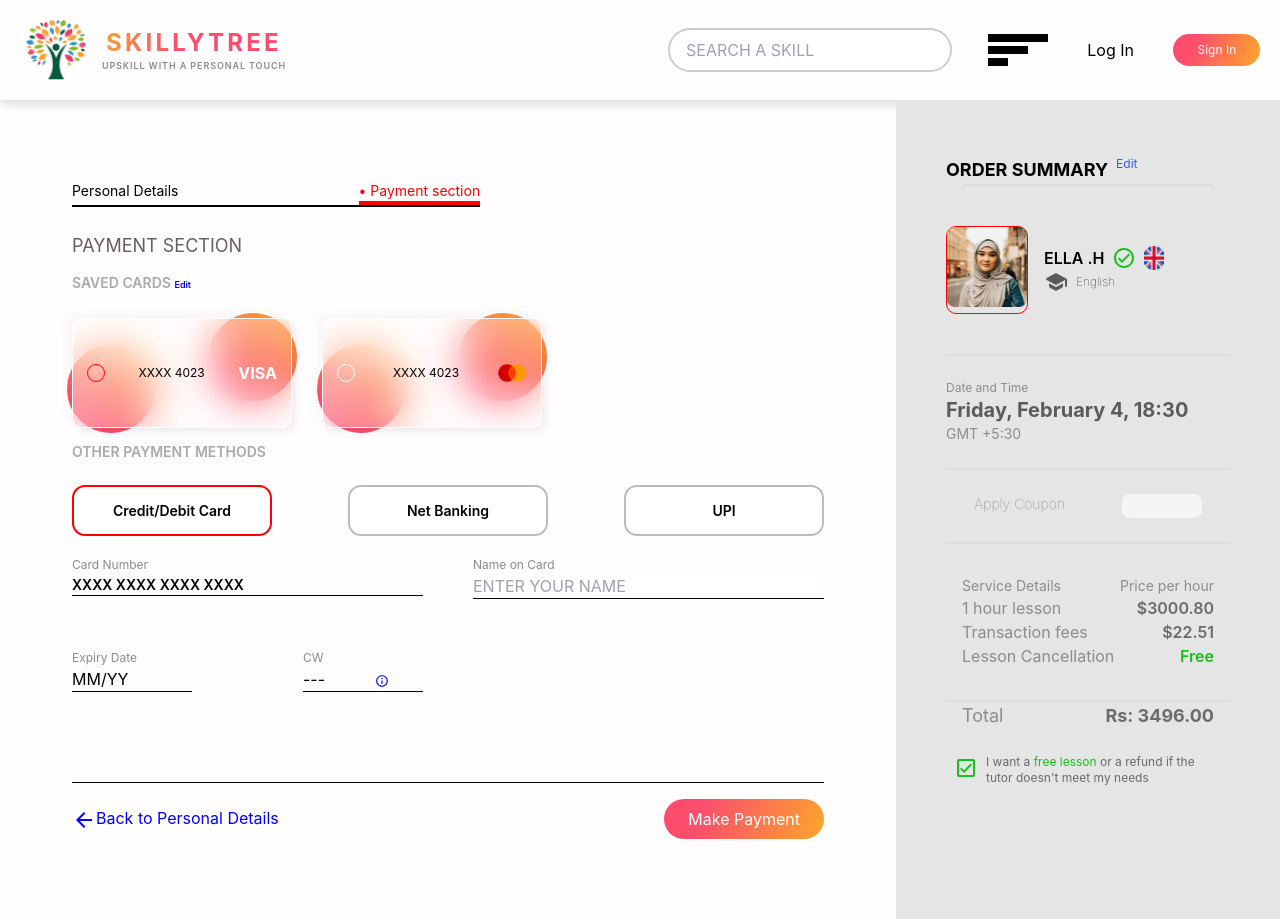
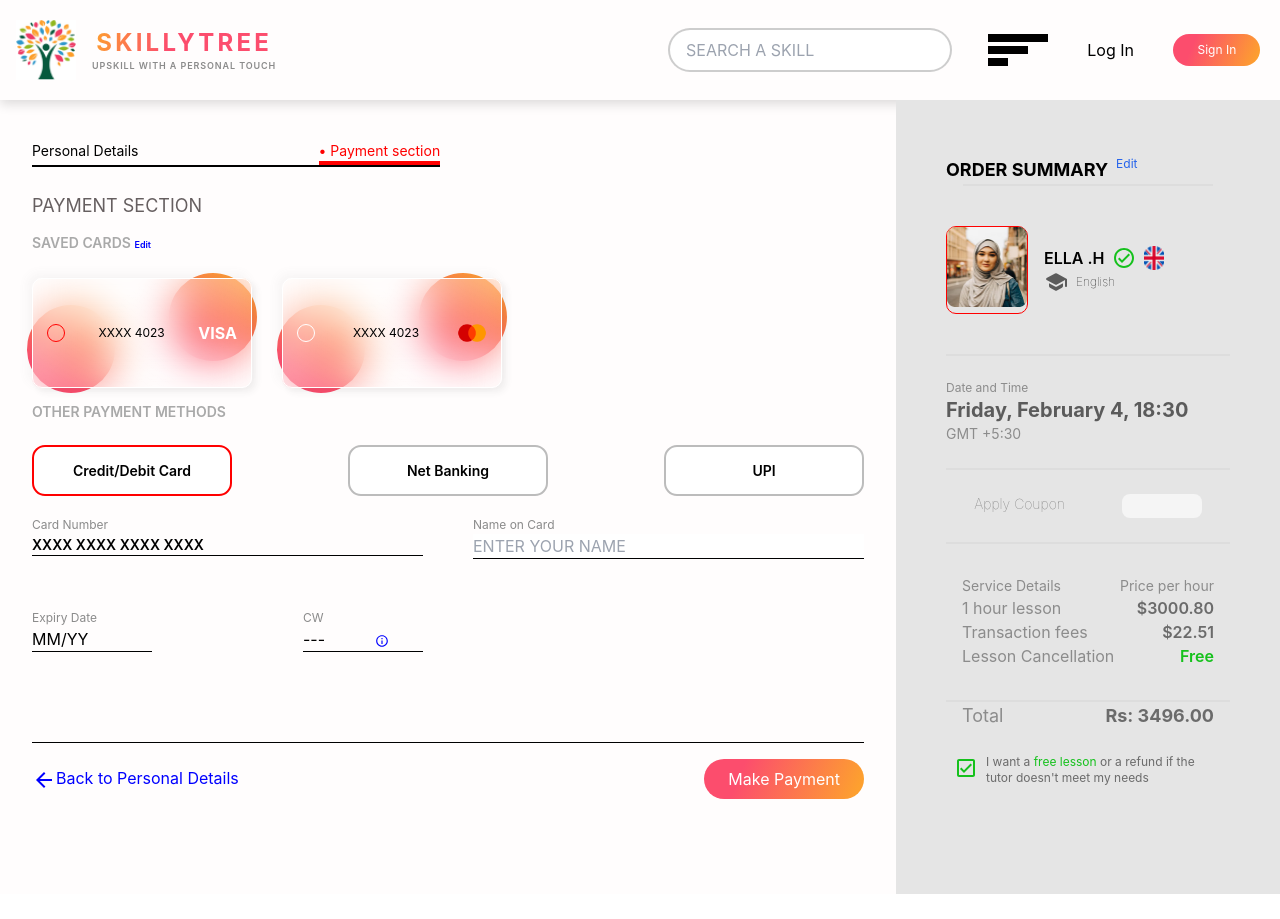
Before and after one commit to ORKO06/skilly-tree-payment, a Next.js app: page / in a window 1280 px wide. After the commit the page ends 894 px from the top, so only its background shows below. Built offline with nearby package versions, Linux system fonts and the light colour scheme.

Commit message:
fix: css styling

```diff
--- a/components/Navbar.js
+++ b/components/Navbar.js
@@ -11,7 +11,7 @@ const Navbar = () => {
       className="sm:p-0"
     >
       <div className="md:grid hidden sm:gap-4 max-w-8xl m-auto grid-cols-2 sm:grid-cols-navbar ">
-        <div className="flex flex-row gap-4 justify-center">
+        <div className="flex flex-row gap-4 ml-4">
           <Image
             width={60}
             height={60}
--- a/components/OrderSummary.js
+++ b/components/OrderSummary.js
@@ -8,8 +8,8 @@ import SchoolRoundedIcon from "@mui/icons-material/SchoolRounded";
 
 const OrderSummary = () => {
   return (
-    <div className=" flex justify-center">
-      <div className="max-w-300  float-right sm:rounded-xl md:rounded-none p-2 md:bg-[#E5E5E5] sm:bg-white shadow-[-3px_4px_11px_rgba(0,0,0,0.18)] md:shadow-none m-4  md:my-10 rounded-2xl md:rounded-none ">
+    <div className="lg:pb-9  flex justify-center shadow-[-3px_4px_11px_rgba(0,0,0,0.18)] md:shadow-none sm:m-0 mx-5 rounded-2xl">
+      <div className="max-w-300 w-1 float-right sm:rounded-xl md:rounded-none p-2 md:bg-[#E5E5E5] sm:bg-white  m-4 md:my-10 rounded-2xl md:rounded-none ">
         {true && (
           <span className="my-2 hidden md:block ">
             <div className="flex flex-row gap-2">
--- a/pages/index.js
+++ b/pages/index.js
@@ -10,7 +10,7 @@ export default function Home() {
         <div className="shadow-[-3px_4px_11px_rgba(0,0,0,0.18)] md:shadow-none m-4  md:my-10 rounded-2xl md:rounded-none px-4">
           <Payment />
         </div>
-        <div className="md:bg-[#E5E5E5] sm:bg-white">
+        <div className="md:bg-[#E5E5E5] sm:bg-white  rounded-2xl md:rounded-none">
           <OrderSummary />
         </div>
       </div>
--- a/styles/payment.module.css
+++ b/styles/payment.module.css
@@ -1,5 +1,7 @@
 .paymentParentContainer {
   margin: 40px;
+  max-width: 928px;
+  margin: auto;
 }
 
 .head {
```
